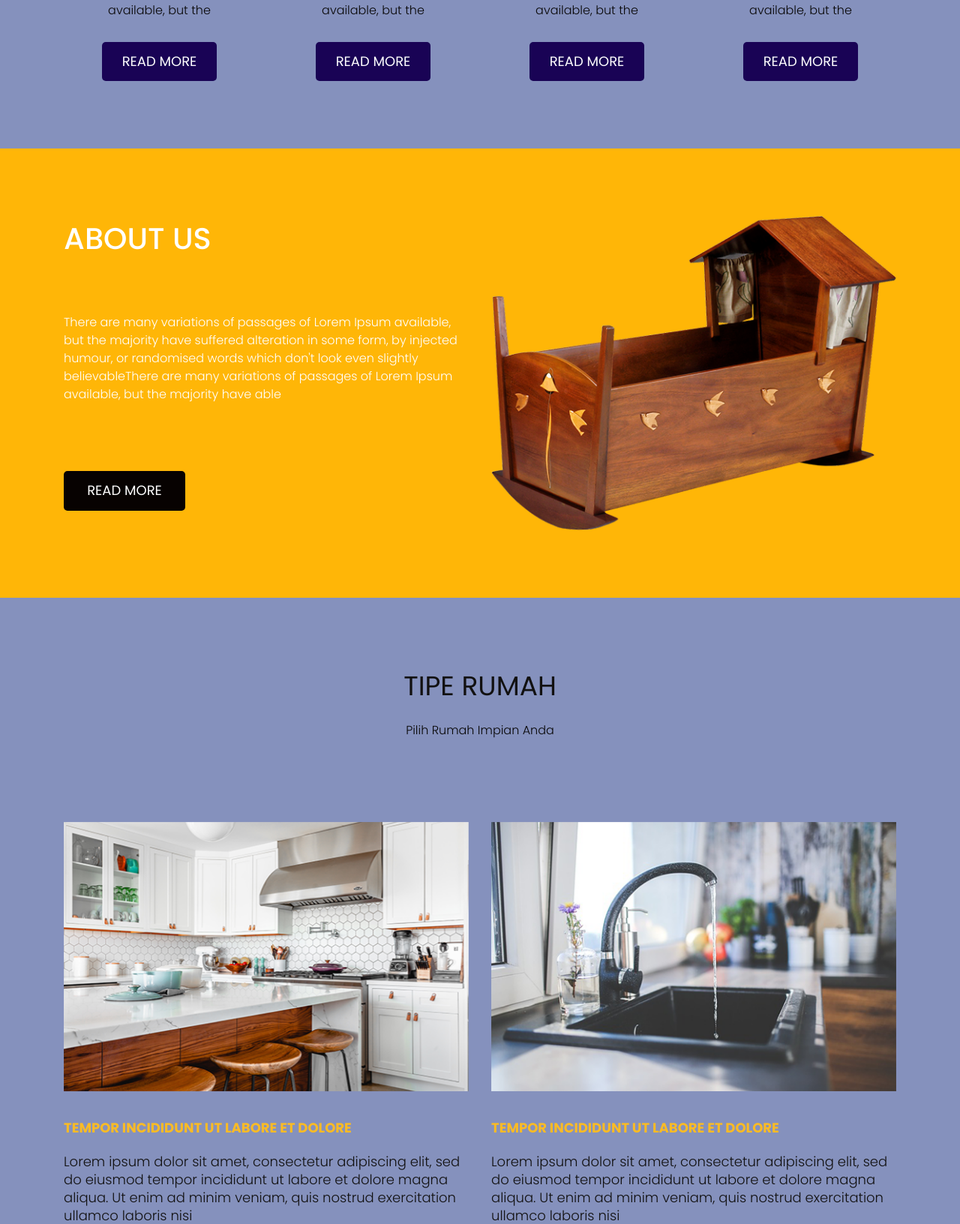
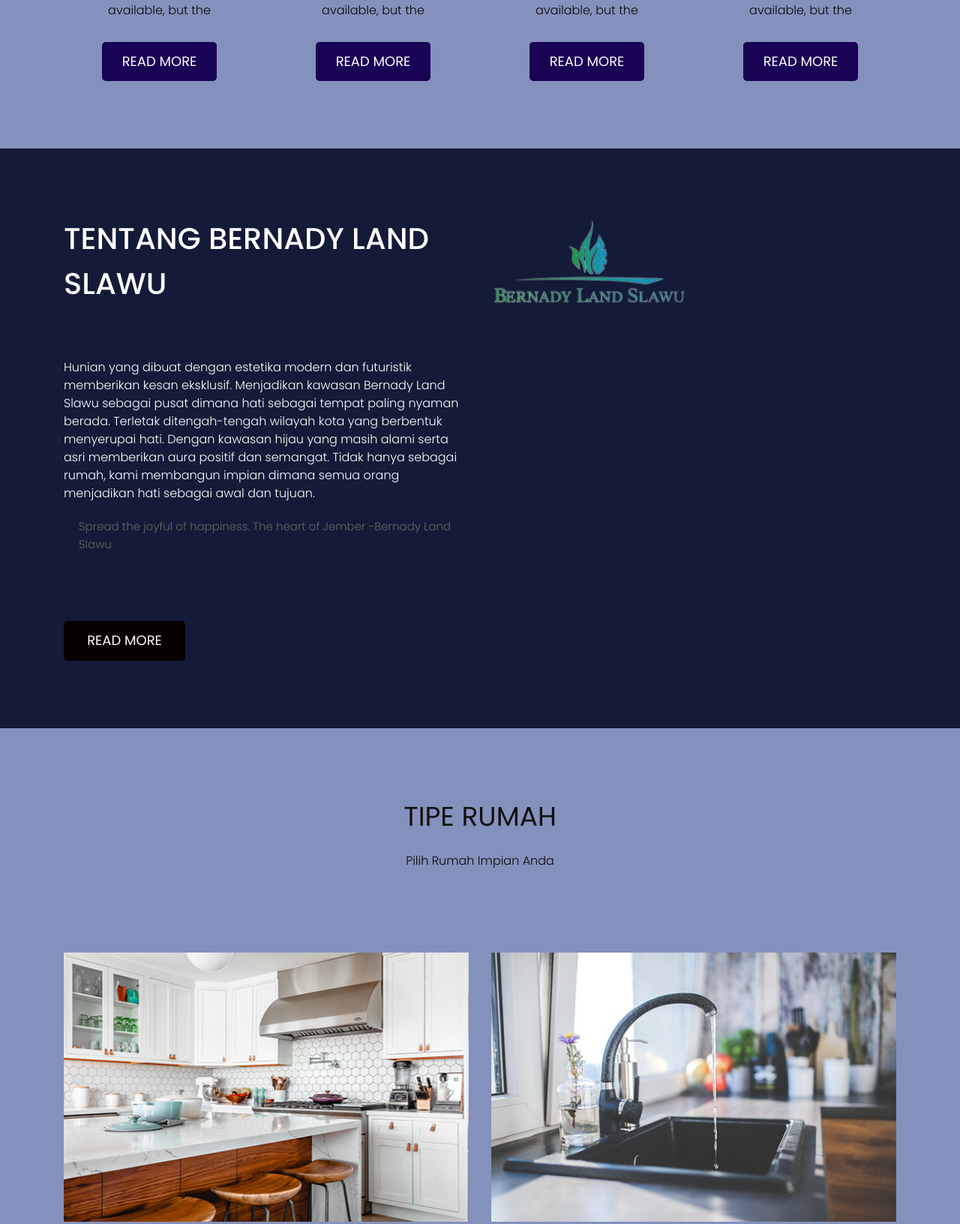
Before and after one commit to mmmutia/Project-WSI, a PHP site: page / in a window 1280 px wide; the page is wider, and only the part inside the window is pictured. Shown: the part 1397-3029 px from the top of that part at 75% size. Run offline with PHP 8.4, Linux system fonts and the light colour scheme; some libraries are stand-ins or nearby versions.

Commit message:
update index

```diff
--- a/css/style.css
+++ b/css/style.css
@@ -456,7 +456,7 @@ button {
 .about_section{
     width: 100%;
     float: left;
-    background-color: #ffb607;
+    background-color: #131b38;
     height: auto;
     padding-bottom: 90px;
 }
@@ -554,7 +554,7 @@ a:hover {
     width: 42%;
     opacity: 0;
     transition: .3s ease;
-    background-color: #fabc26;
+    background-color: #96a6d3;
     margin: 0 auto;
     border-radius: 100px;
     top: 55px;
@@ -713,7 +713,7 @@ a:hover {
     top: 0;
     width: 92%;
     height: 90%;
-    background-color: rgb(255,182,7,.6);
+    background-color: rgba(137, 147, 211, 0.6);
     z-index: 11;
     display: none;
 }
--- a/index.html
+++ b/index.html
@@ -9,7 +9,7 @@
       <meta name="viewport" content="width=device-width, initial-scale=1">
       <meta name="viewport" content="initial-scale=1, maximum-scale=1">
       <!-- site metas -->
-      <title>Built Better</title>
+      <title>Bernady Land Slawu</title>
       <meta name="keywords" content="">
       <meta name="description" content="">
       <meta name="author" content="">
@@ -45,20 +45,20 @@
                         <a class="nav-link" href="index.html">Home</a>
                      </li>
                      <li class="nav-item">
-                        <a class="nav-link" href="services.html">services</a>
+                        <a class="nav-link" href="services.html">Layanan</a>
                      </li>
                      <li class="nav-item">
                         <a class="nav-link" href="about.html">About</a>
                      </li>
                      <li class="nav-item">
-                        <a class="nav-link" href="shop.html">Shop</a>
+                        <a class="nav-link" href="shop.html">Gallery</a>
                      </li>
                      <li class="nav-item">
                         <a class="nav-link" href="contact.html">Contact</a>
                      </li>
                   </ul>
                   <form class="form-inline my-2 my-lg-0">
-                     <h1 class="call_text">Call Us : +01 1234567890</h1>
+                     <h1 class="call_text">Call Us : </h1>
                   </form>
                   <div class="search_icon">
                      <ul>
@@ -157,12 +157,13 @@
          <div class="container">
             <div class="row">
                <div class="col-md-6">
-                  <h1 class="about_text">About Us</h1>
-                  <p class="lorem_text">There are many variations of passages of Lorem Ipsum available, but the majority have suffered alteration in some form, by injected humour, or randomised words which don't look even slightly believableThere are many variations of passages of Lorem Ipsum available, but the majority have able</p>
+                  <h1 class="about_text">Tentang Bernady Land Slawu</h1>
+                  <p class="lorem_text">Hunian yang dibuat dengan estetika modern dan futuristik memberikan kesan eksklusif. Menjadikan kawasan Bernady Land Slawu sebagai pusat dimana hati sebagai tempat paling nyaman berada. Terletak ditengah-tengah wilayah kota yang berbentuk menyerupai hati. Dengan kawasan hijau yang masih alami serta asri memberikan aura positif dan semangat. Tidak hanya sebagai rumah, kami membangun impian dimana semua orang menjadikan hati sebagai awal dan tujuan. <p>Spread the joyful of happiness. The heart of Jember -Bernady Land Slawu</p></p>
+
                   <div class="read_bt1"><a href="#">Read More</a></div>
                </div>
                <div class="col-md-6">
-                  <div class="image_1"><img src="images/img-1.png"></div>
+                  <div class="image_1"><img src="images/logo-bernady.png"></div>
                </div>
             </div>
          </div>
```
